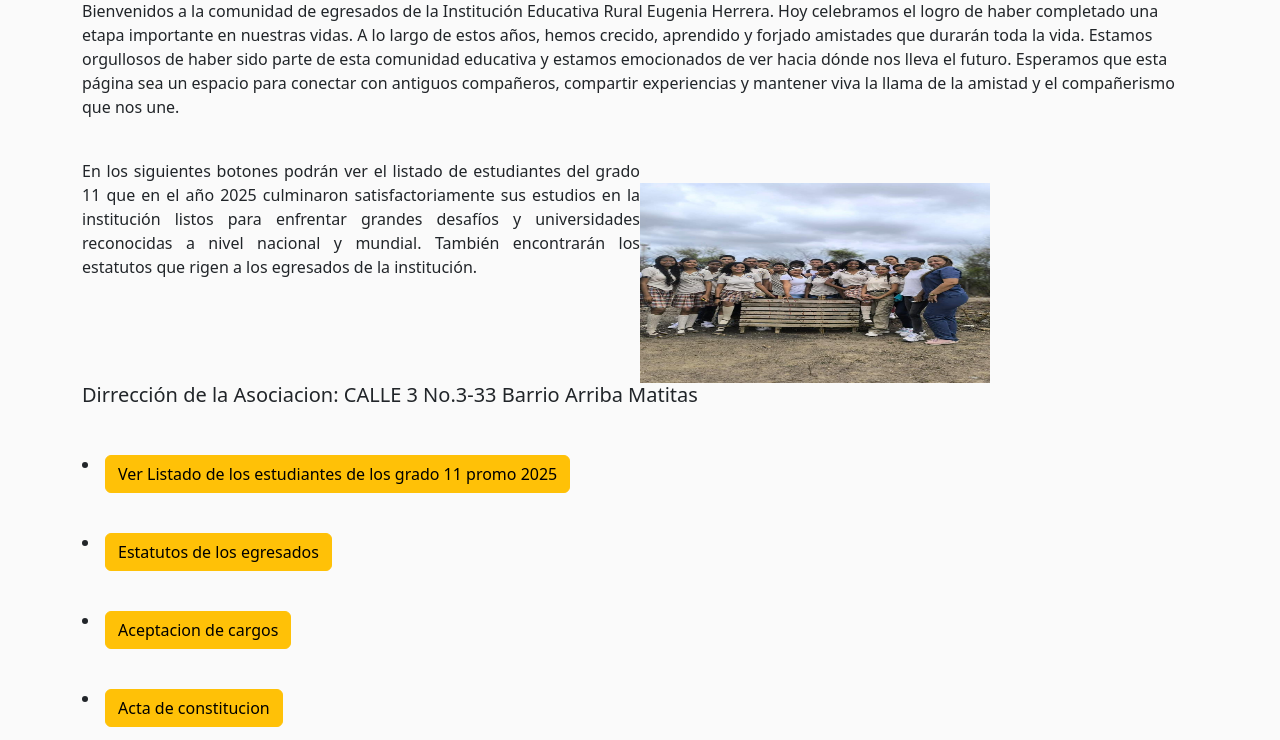
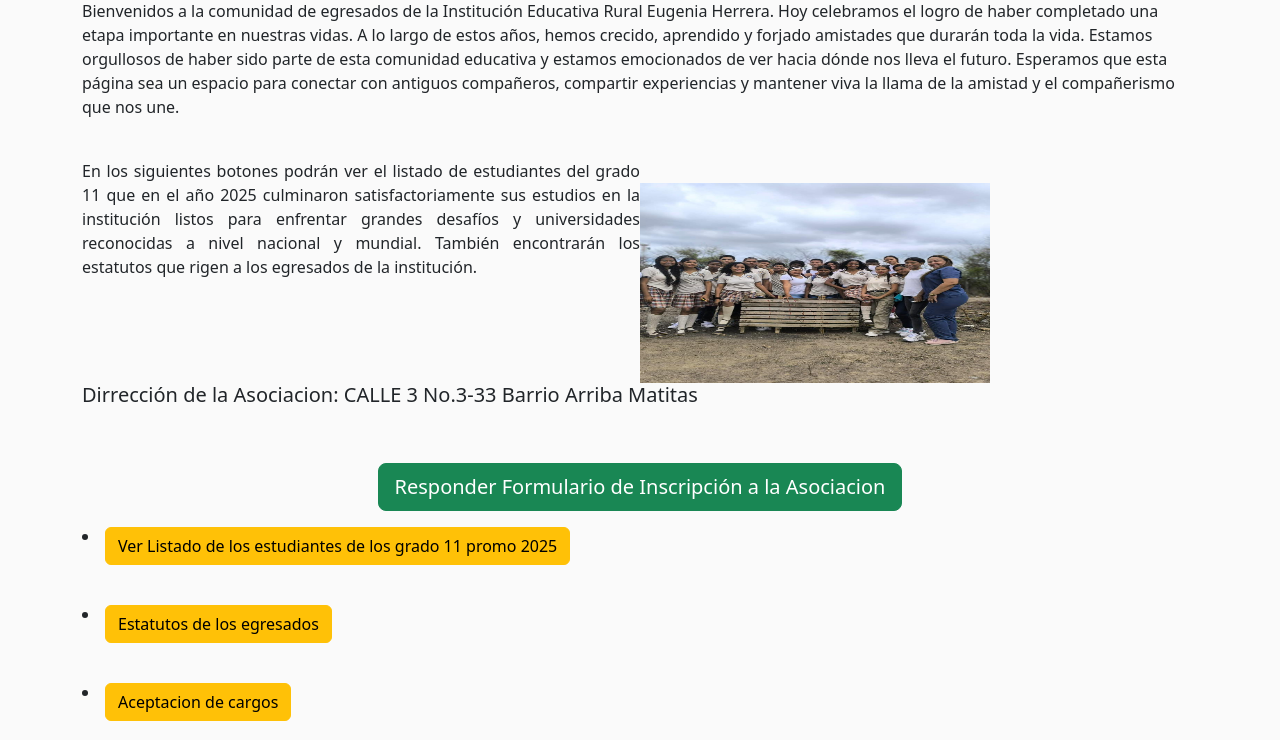
Before and after one commit to maicoltoro965-gif/EugeniaHerrera, a plain HTML site: page egresado.html in a window 1280 px wide. Shown: the part 298-1038 px from the top of the page. Drawn offline with nearby package versions, Linux system fonts and the light colour scheme.

Commit message:
ajuste de formulario

```diff
--- a/egresado.html
+++ b/egresado.html
@@ -36,6 +36,12 @@
 <br>
 <h5> Dirrección de la Asociacion: CALLE 3 No.3-33 Barrio Arriba Matitas</h5>
 <br>
+<!-- BOTÓN DE FORMULARIO GOOGLE -->
+    <div class="text-center mt-4">
+      <a href="https://forms.gle/EGvg6t8V7CLUh3WRA" target="_blank" class="btn btn-success btn-lg">
+        Responder Formulario de Inscripción a la Asociacion
+      </a>
+    </div>
 <li>
    <a href="documentos/RELACION DE ESTUDIATES ONCE GRADO_EUGENISTA_PROMOCION2025.pdf" class="btn btn-warning mt-3">Ver Listado de los estudiantes de los grado 11 promo 2025</a>
   </li>
```
